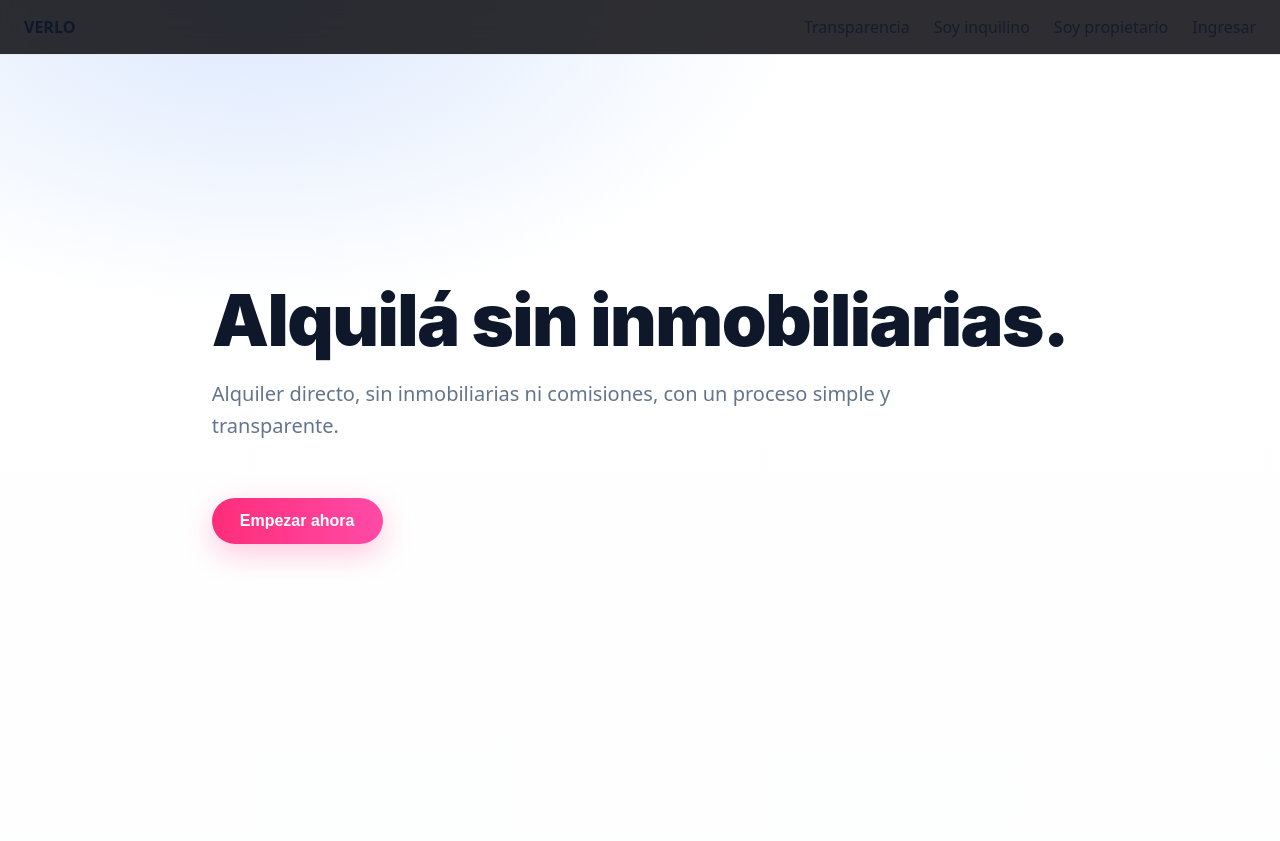
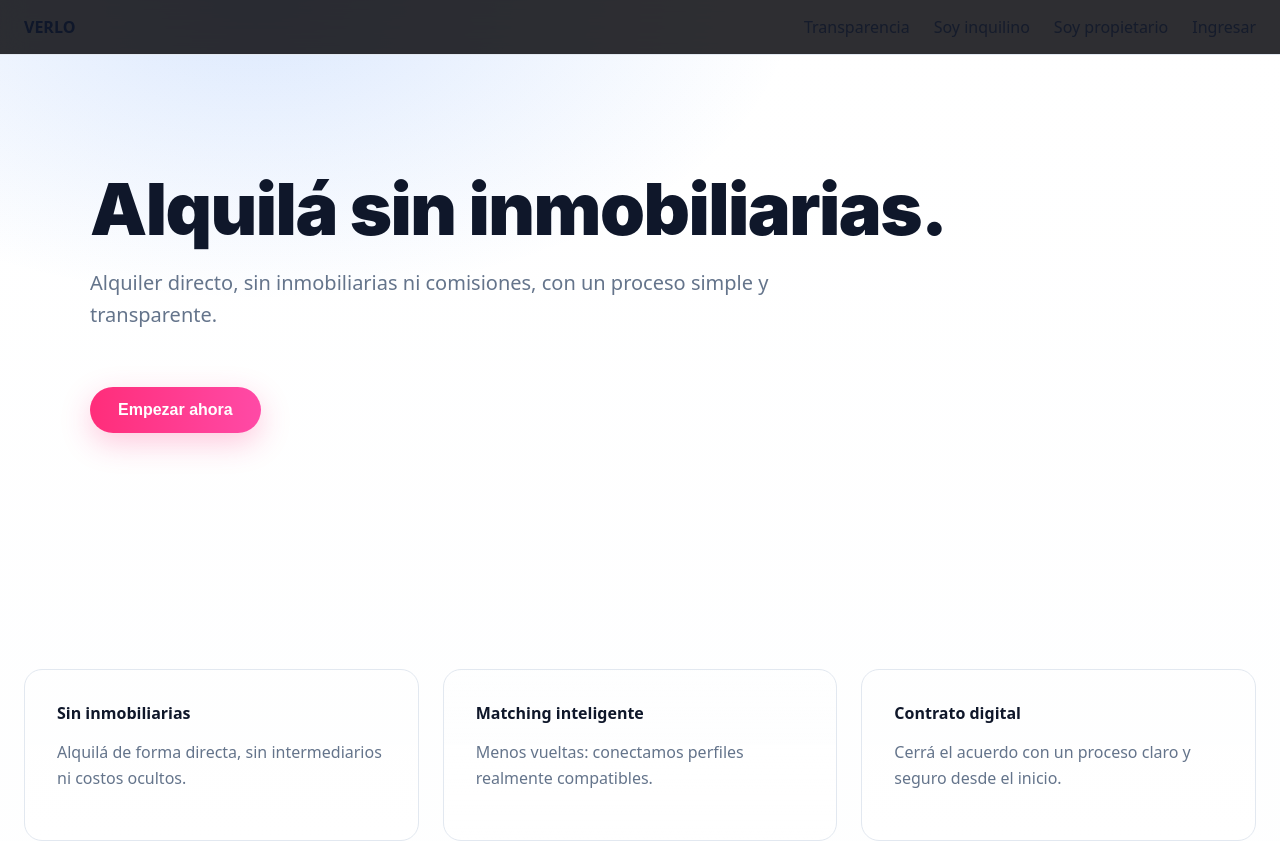
Before and after one commit to rentverlo-dotcom/verlo, a Next.js app: page / in a window 1280 px wide. Shown: the top 841 px of the page. Built offline with nearby package versions, Linux system fonts and the light colour scheme.

Commit message:
Update page.tsx

```diff
--- a/app/page.tsx
+++ b/app/page.tsx
@@ -6,11 +6,8 @@ export default function HomePage() {
       {/* HERO */}
       <section
         style={{
-          minHeight: "85vh",
-          display: "flex",
-          alignItems: "center",
-          paddingTop: "140px",
-          paddingBottom: "100px",
+          paddingTop: "120px",
+          paddingBottom: "60px",
         }}
       >
         <div className="container" style={{ maxWidth: 1100 }}>
@@ -22,7 +19,7 @@ export default function HomePage() {
               lineHeight: 0.95,
               letterSpacing: "-1.5px",
               margin: 0,
-              color: "#0f172a",
+              color: "#0f172a"
             }}
           >
             Alquilá sin inmobiliarias.
```
